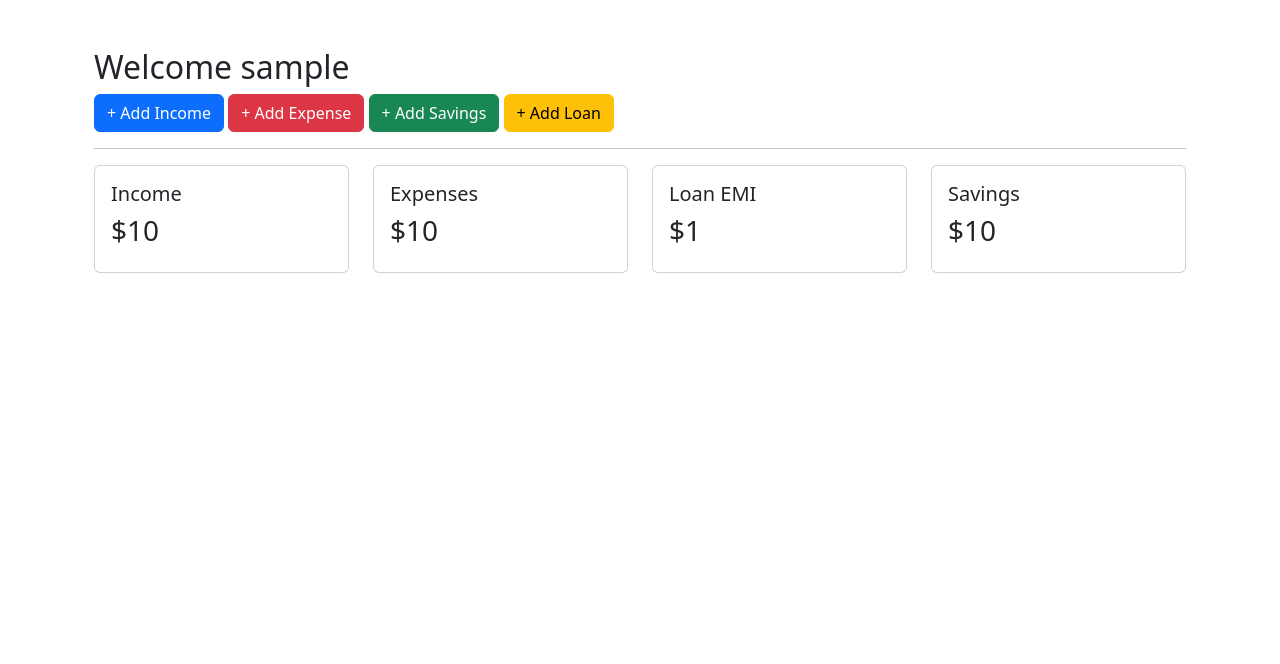
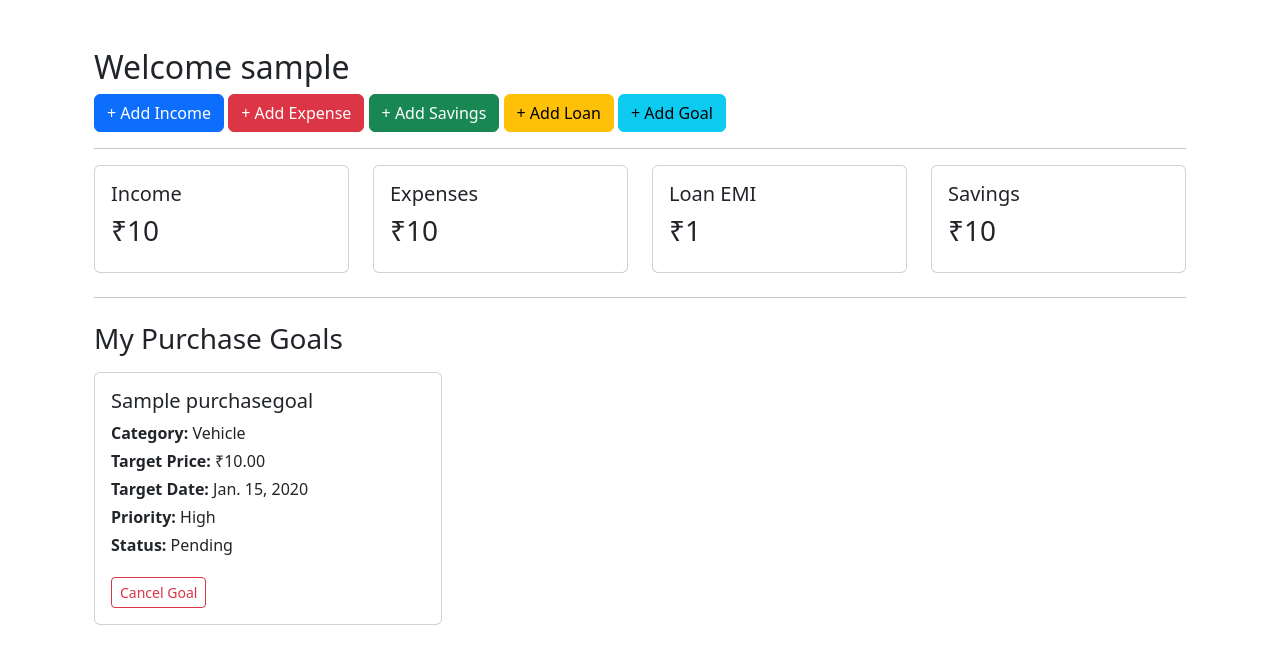
Before and after one commit to TheSarthakShinde/FinanceAdvisor, a Django app: page /dashboard/ in a window 1280 px wide. Shown: the part 56-720 px from the top of the page. Run offline with Django 5.2, Linux system fonts and the light colour scheme; a user stored in the database is signed in; tables that the repository leaves empty hold one stand-in row (values such as "Sample post").

Commit message:
added a goal and cancel goal feature

```diff
--- a/dashboard/templates/dashboard/dashboard.html
+++ b/dashboard/templates/dashboard/dashboard.html
@@ -6,6 +6,7 @@
 
     <h2>Welcome {{ request.user.username }}</h2>
 
+    <!-- Quick Actions -->
     <div class="mb-3">
 
         <a href="{% url 'add_income' %}"
@@ -22,45 +23,125 @@
            class="btn btn-success">
             + Add Savings
         </a>
-    <a
-    href="{% url 'add_loan' %}"
+
+        <a href="{% url 'add_loan' %}"
            class="btn btn-warning">
             + Add Loan
+        </a>
+
+        <a href="{% url 'add_purchase_goal' %}"
+           class="btn btn-info">
+            + Add Goal
         </a>
 
     </div>
 
     <hr>
 
+    <!-- Financial Summary -->
     <div class="row">
 
         <div class="col-md-3">
             <div class="card p-3">
                 <h5>Income</h5>
-                <h3>${{ summary.income }}</h3>
+                <h3>₹{{ summary.income }}</h3>
             </div>
         </div>
 
         <div class="col-md-3">
             <div class="card p-3">
                 <h5>Expenses</h5>
-                <h3>${{ summary.expenses }}</h3>
+                <h3>₹{{ summary.expenses }}</h3>
             </div>
         </div>
 
         <div class="col-md-3">
             <div class="card p-3">
                 <h5>Loan EMI</h5>
-                <h3>${{ summary.emi }}</h3>
+                <h3>₹{{ summary.emi }}</h3>
             </div>
         </div>
 
         <div class="col-md-3">
             <div class="card p-3">
                 <h5>Savings</h5>
-                <h3>${{ summary.savings }}</h3>
+                <h3>₹{{ summary.savings }}</h3>
             </div>
         </div>
+
+    </div>
+
+    <!-- Purchase Goals -->
+    <hr class="my-4">
+
+    <h3 class="mb-3">My Purchase Goals</h3>
+
+    <div class="row">
+
+        {% for goal in goals %}
+
+            <div class="col-md-4 mb-3">
+
+                <div class="card p-3">
+
+                    <h5>{{ goal.goal_name }}</h5>
+
+                    <p class="mb-1">
+                        <strong>Category:</strong>
+                        {{ goal.get_category_display }}
+                    </p>
+
+                    <p class="mb-1">
+                        <strong>Target Price:</strong>
+                        ₹{{ goal.target_price }}
+                    </p>
+
+                    <p class="mb-1">
+                        <strong>Target Date:</strong>
+                        {{ goal.target_date }}
+                    </p>
+
+                    <p class="mb-1">
+                        <strong>Priority:</strong>
+                        {{ goal.get_priority_display }}
+                    </p>
+
+                    <p class="mb-1">
+                        <strong>Status:</strong>
+                        {{ goal.get_status_display }}
+                    </p>
+                    <form method="POST"
+      action="{% url 'cancel_purchase_goal' goal.id %}"
+      class="mt-3">
+
+    {% csrf_token %}
+
+    <button
+        type="submit"
+        class="btn btn-outline-danger btn-sm"
+        onclick="return confirm('Are you sure you want to cancel this goal?');">
+
+        Cancel Goal
+
+    </button>
+
+</form>
+
+                </div>
+
+            </div>
+
+        {% empty %}
+
+            <div class="col-12">
+
+                <p class="text-muted">
+                    You don't have any active purchase goals yet.
+                </p>
+
+            </div>
+
+        {% endfor %}
 
     </div>
 
--- a/dashboard/views.py
+++ b/dashboard/views.py
@@ -1,19 +1,25 @@
 from django.shortcuts import render
 from django.contrib.auth.decorators import login_required
 
+from finance.models import PurchaseGoal
 from recommendations.services import get_financial_summary
 
 
 @login_required
 def dashboard(request):
+
     summary = get_financial_summary(request.user)
 
-    context = {
-        "summary": summary
-    }
+    goals = PurchaseGoal.objects.filter(
+        user=request.user,
+        status="PENDING"
+    ).order_by("target_date")
 
     return render(
         request,
         "dashboard/dashboard.html",
-        context
+        {
+            "summary": summary,
+            "goals": goals,
+        }
     )
--- a/finance/urls.py
+++ b/finance/urls.py
@@ -6,4 +6,13 @@ urlpatterns = [
     path("expense/add/", views.add_expense, name="add_expense"),
     path("savings/add/", views.add_savings, name="add_savings"),
     path("loan/add/", views.add_loan, name="add_loan"),
+    path(
+    "goal/add/",
+    views.add_purchase_goal,
+    name="add_purchase_goal"
+),path(
+    "goal/<int:goal_id>/cancel/",
+    views.cancel_purchase_goal,
+    name="cancel_purchase_goal"
+),
 ]
```
Also changed, not shown: finance/forms.py (+22 -2 lines), finance/templates/finance/add_purchase_goal.html (added, +31 -0 lines), finance/views.py (+53 -3 lines). Lines whose indentation alone changed are shown as unchanged.
